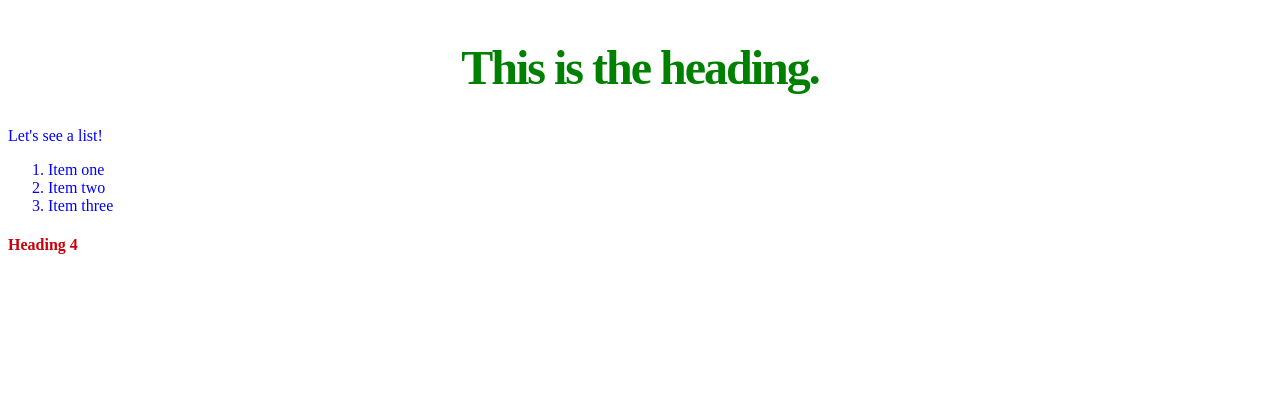
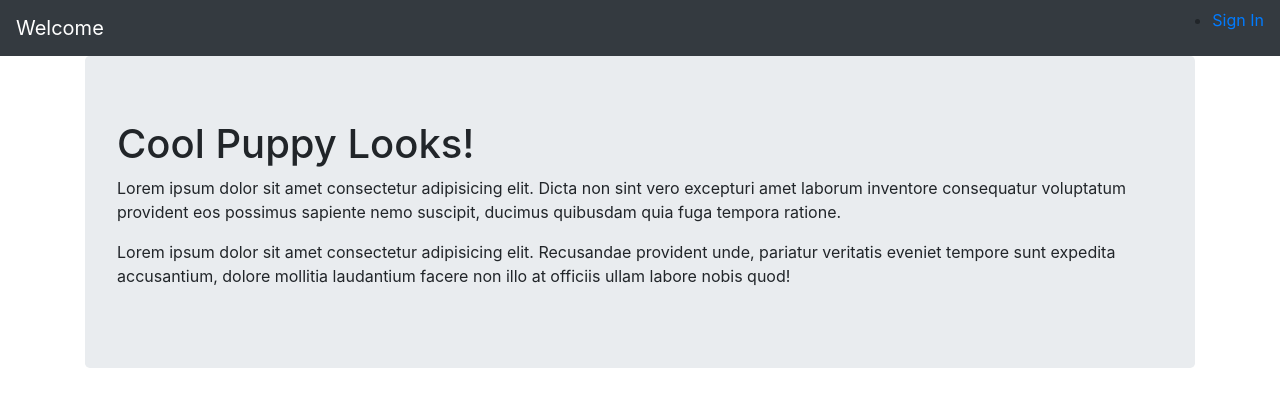
Before and after one commit to himalayas8848/PBI_Blog, a Flask app: page / in a window 1280 px wide. Shown: the top 397 px of the page. Before the commit the page ends 254 px from the top, so only its background shows below. Run offline with Flask 2, Linux system fonts and the light colour scheme; some libraries are stand-ins or nearby versions.

Commit message:
add solution page and signup page

```diff
--- a/app.py
+++ b/app.py
@@ -4,7 +4,7 @@ app = Flask(__name__)
 
 @app.route('/')
 def home():
-    return render_template('home.html')
+    return render_template('Bootstrap_solution_main.html')
 
 if __name__=='__main__':
     app.run(debug=True)
--- a/static/css/main.css
+++ b/static/css/main.css
@@ -1,19 +1,3 @@
-h1 {
-    font-size: 3em;
-    color:green;
-    margin-top: 40px;
-    text-align: center;
-    letter-spacing: -2px;
-  }
-
-p {
-    color: blue;
+div{
+    align-content: center;
 }
-
-li {
-    color: blue;
-}
-
-h4{
-    color:rgb(200, 0, 10);
-}
--- /dev/null
+++ b/templates/Bootstrap_solution_main.html
@@ -0,0 +1,61 @@
+<!DOCTYPE html>
+<html lang="en">
+<head>
+    <meta charset="UTF-8">
+    <title>Document</title>
+    <link rel="stylesheet" href="..\static\css\main.css">
+    <link rel="stylesheet" href="https://stackpath.bootstrapcdn.com/bootstrap/4.5.0/css/bootstrap.min.css" integrity="sha384-9aIt2nRpC12Uk9gS9baDl411NQApFmC26EwAOH8WgZl5MYYxFfc+NcPb1dKGj7Sk" crossorigin="anonymous">
+
+    <!-- JS, Popper.js, and jQuery -->
+    <script src="http://code.jquery.com/jquery-3.5.1.min.js" integrity="sha256-9/aliU8dGd2tb6OSsuzixeV4y/faTqgFtohetphbbj0=" crossorigin="anonymous"></script>
+    <script src="https://cdn.jsdelivr.net/npm/popper.js@1.16.0/dist/umd/popper.min.js" integrity="sha384-Q6E9RHvbIyZFJoft+2mJbHaEWldlvI9IOYy5n3zV9zzTtmI3UksdQRVvoxMfooAo" crossorigin="anonymous"></script>
+    <script src="https://stackpath.bootstrapcdn.com/bootstrap/4.5.0/js/bootstrap.min.js" integrity="sha384-OgVRvuATP1z7JjHLkuOU7Xw704+h835Lr+6QL9UvYjZE3Ipu6Tp75j7Bh/kR0JKI" crossorigin="anonymous"></script>
+
+</head>
+<body>
+
+    <nav class="navbar navbar-dark bg-dark">
+        <div class="navbar-header">
+            <a class="navbar-brand" href="Bootstrap_solution_main.html">Welcome</a>
+        </div>
+
+        <ul>
+            <li><a href="Bootstrap_solution_signup.html">Sign In</a></li>
+        </ul>
+    </nav>
+
+    <div class="container">
+
+        <div class="jumbotron">
+            <h1>Cool Puppy Looks!</h1>
+            <p>Lorem ipsum dolor sit amet consectetur adipisicing elit. Dicta non sint vero excepturi amet laborum inventore consequatur voluptatum provident eos possimus sapiente nemo suscipit, ducimus quibusdam quia fuga tempora ratione.</p>
+            <P>Lorem ipsum dolor sit amet consectetur adipisicing elit. Recusandae provident unde, pariatur veritatis eveniet tempore sunt expedita accusantium, dolore mollitia laudantium facere non illo at officiis ullam labore nobis quod!</P>
+
+        </div>
+
+    </div>
+
+    <div id="carouselExampleControls" class="carousel slide" data-ride="carousel">
+      <div class="carousel-inner">
+        <div class="carousel-item active">
+          <img src="https://images.unsplash.com/photo-1507146426996-ef05306b995a?ixlib=rb-1.2.1&ixid=eyJhcHBfaWQiOjEyMDd9&auto=format&fit=crop&w=500&q=60" class="d-block w-100" alt="../static/images/photo-1.jfif">
+        </div>
+        <div class="carousel-item">
+          <img src="https://images.unsplash.com/photo-1510337550647-e84f83e341ca?ixlib=rb-1.2.1&ixid=eyJhcHBfaWQiOjEyMDd9&auto=format&fit=crop&w=500&q=60" class="d-block w-100" alt="Second slide">
+        </div>
+        <div class="carousel-item">
+          <img src="https://images.unsplash.com/photo-1534361960057-19889db9621e?ixlib=rb-1.2.1&ixid=eyJhcHBfaWQiOjEyMDd9&auto=format&fit=crop&w=500&q=60" class="d-block w-100" alt="Third slide">
+        </div>
+      </div>
+      <a class="carousel-control-prev" href="#carouselExampleControls" role="button" data-slide="prev">
+        <span class="carousel-control-prev-icon" aria-hidden="true"></span>
+        <span class="sr-only">Previous</span>
+      </a>
+      <a class="carousel-control-next" href="#carouselExampleControls" role="button" data-slide="next">
+        <span class="carousel-control-next-icon" aria-hidden="true"></span>
+        <span class="sr-only">Next</span>
+      </a>
+    </div>
+</body>
+
+</html>
--- a/templates/home.html
+++ /dev/null
@@ -1,21 +0,0 @@
-<!DOCTYPE html>
-<html lang="en">
-<head>
-    <meta charset="UTF-8">
-    <title>Document</title>
-    <link rel="stylesheet" href="..\static\css\main.css">
-</head>
-<body>
- <h1>This is the heading.</h1>
- <p>Let's see a list!</p>
-
- <ol>
-     <li>Item one</li>
-     <li>Item two</li>
-     <li>Item three</li>
- </ol>
- <h4>Heading 4</h4>
-
-</body>
-
-</html>
```
Also changed, not shown: templates/Bootstrap_solution_signup.html (added, +53 -0 lines).
